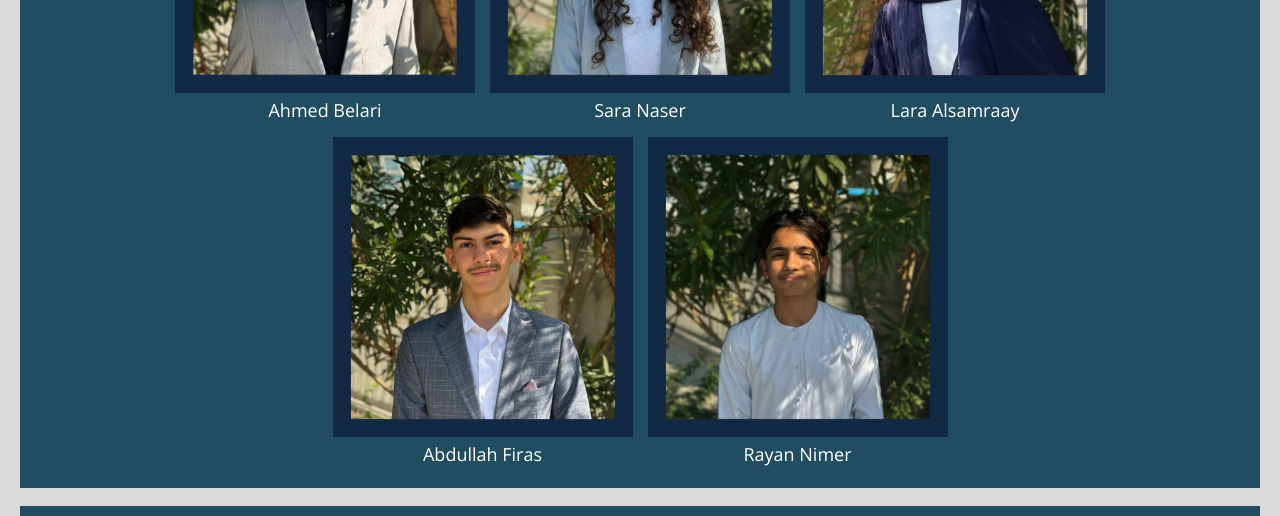
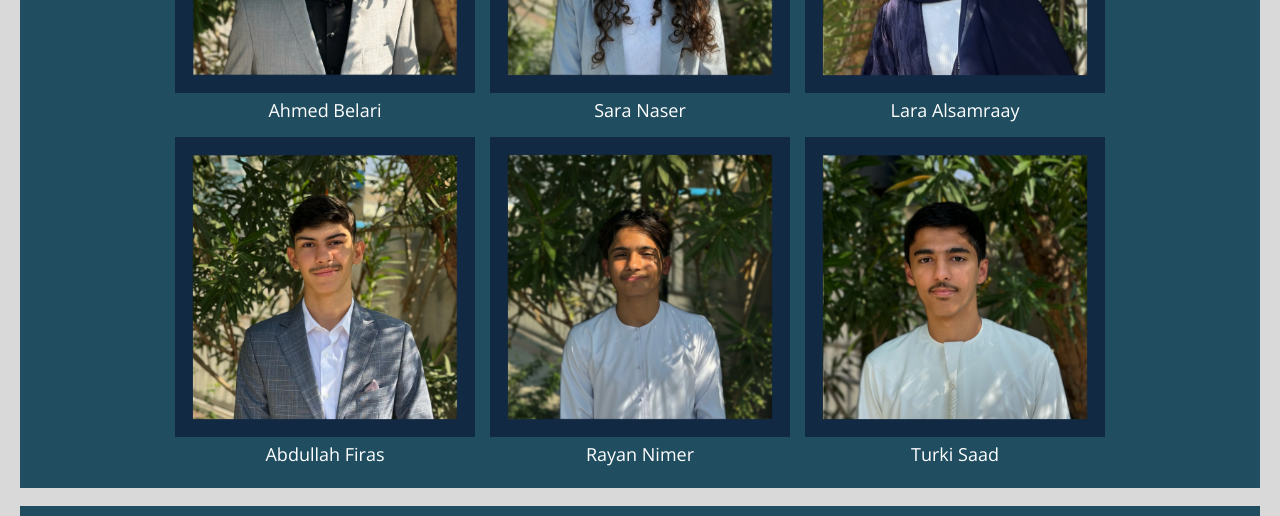
Before and after one commit to Xzoky174/IASMUN, a SvelteKit app: page /organizers in a window 1280 px wide. Shown: the part 1100-1616 px from the top of the page. Built offline with nearby package versions, Linux system fonts and the light colour scheme.

Commit message:
Added New Logistics Member

```diff
--- a/src/routes/organizers/+page.svelte
+++ b/src/routes/organizers/+page.svelte
@@ -13,6 +13,7 @@
 	import LogisticsMember3 from '$lib/assets/organizers/Lara Alsamraay.webp';
 	import LogisticsMember4 from '$lib/assets/organizers/Abdullah Firas.webp';
 	import LogisticsMember5 from '$lib/assets/organizers/Rayan Nimer.webp';
+	import LogisticsMember6 from '$lib/assets/organizers/Turki Saad.webp';
 
 	import PRHead from '$lib/assets/organizers/Ali Faisal.webp';
 
@@ -145,10 +146,13 @@
 				<img src={LogisticsMember4} alt="Abdullah Firas" />
 				<p class="member-description">Abdullah Firas</p>
 			</div>
-
 			<div class="member">
 				<img src={LogisticsMember5} alt="Rayan Nimer" />
 				<p class="member-description">Rayan Nimer</p>
+			</div>
+			<div class="member">
+				<img src={LogisticsMember6} alt="Turki Saad" />
+				<p class="member-description">Turki Saad</p>
 			</div>
 		</div>
 	</div>
```
Also changed, not shown: src/lib/assets/organizers/Turki Saad.webp (added).
